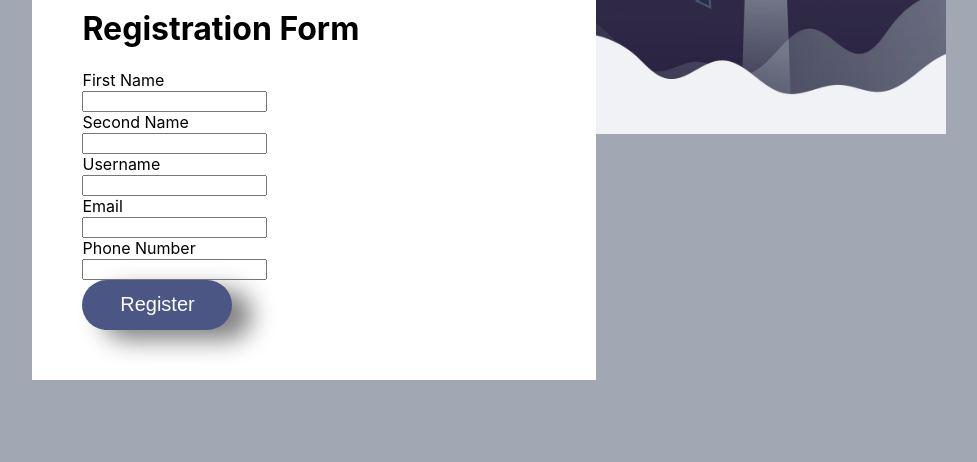
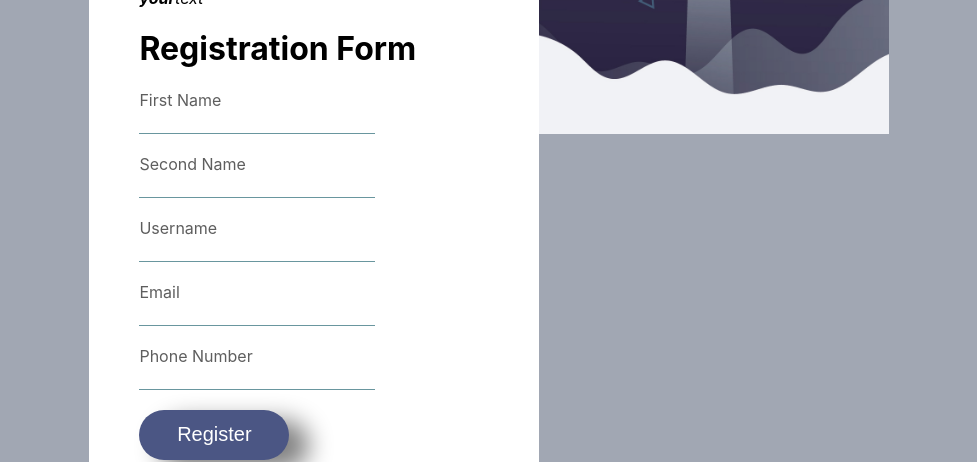
Before and after one commit to tjbulick/liis-test, a React (Create React App) app: page / in a window 1280 px wide. Shown: the part 366-828 px from the top of the page, without its empty margins (151-1128 px from the left). Before the commit the page ends 800 px from the top, so only its background shows below. Built offline with nearby package versions, Linux system fonts and the light colour scheme.

Commit message:
Style form inputs and adjust form width

```diff
--- a/src/FormInput.css
+++ b/src/FormInput.css
@@ -0,0 +1,16 @@
+.form-input {
+    border: 0;
+    outline: 0;
+    border-bottom: 1.5px solid rgb(105, 150, 158);
+    font-size: large;
+    transition: border-bottom 0.2s linear;
+    margin-bottom: 20px;
+}
+
+.form-input:focus {
+    border-bottom: 1.5px solid rgb(27, 43, 52);
+}
+
+.input-label {
+    color: rgb(94, 94, 94);
+}
--- a/src/RegistrationForm.css
+++ b/src/RegistrationForm.css
@@ -1,4 +1,5 @@
 .registration-form {
     background-color: white;
     padding: 50px;
+    width: 350px;
 }
```
